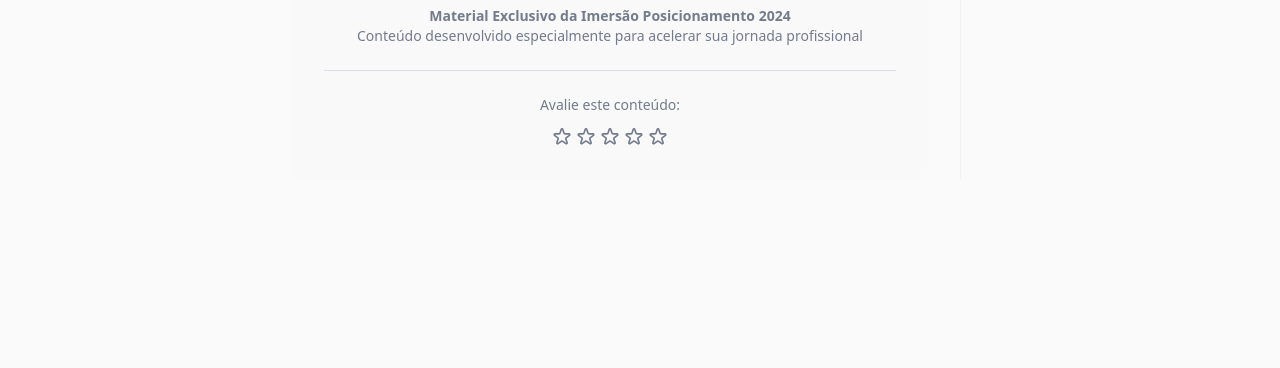
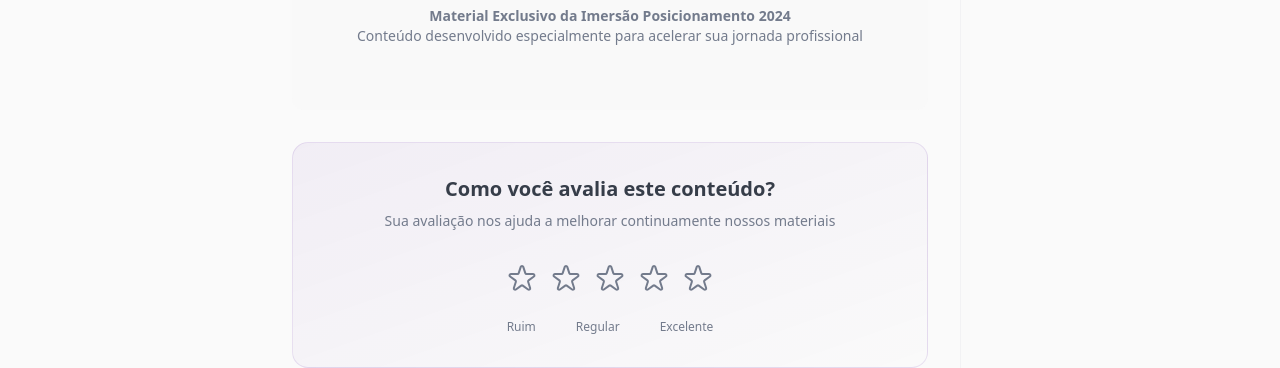
Before and after one commit to anapaulaperci/imersao, a React (Vite) app: page /palestra/1 in a window 1280 px wide. Shown: the part 1068-1436 px from the top of the page. Before the commit the page ends 1247 px from the top, so only its background shows below. Built offline with nearby package versions, Linux system fonts and the light colour scheme.

Commit message:
Refactor content evaluation section
Make the content evaluation section more visible and visually appealing.

```diff
--- a/src/pages/Palestra.tsx
+++ b/src/pages/Palestra.tsx
@@ -178,25 +178,49 @@ const Palestra = () => {
             {/* End Grid */}
 
             <div className="mt-12 p-8 bg-muted/30 rounded-xl text-center">
-              <p className="text-muted-foreground text-sm mb-6">
+              <p className="text-muted-foreground text-sm mb-8">
                 <strong>Material Exclusivo da Imersão Posicionamento 2024</strong><br />
                 Conteúdo desenvolvido especialmente para acelerar sua jornada profissional
               </p>
+            </div>
 
-              {/* User Rating */}
-              <div className="border-t border-border pt-6">
-                <p className="text-sm text-muted-foreground mb-3">Avalie este conteúdo:</p>
-                <div className="flex items-center justify-center gap-1">
+            {/* User Rating Section */}
+            <div className="mt-8 p-8 bg-gradient-to-br from-primary/5 via-primary/3 to-transparent border border-primary/10 rounded-2xl">
+              <div className="text-center">
+                <h3 className="text-xl font-semibold text-foreground mb-2">
+                  Como você avalia este conteúdo?
+                </h3>
+                <p className="text-muted-foreground text-sm mb-8">
+                  Sua avaliação nos ajuda a melhorar continuamente nossos materiais
+                </p>
+
+                <div className="flex items-center justify-center gap-3 mb-6">
                   {[1, 2, 3, 4, 5].map((star) => (
                     <button
                       key={star}
-                      className="group/star"
+                      className="group/star transition-all duration-200 hover:scale-110"
                     >
-                      <svg className="h-5 w-5 text-muted-foreground hover:text-yellow-400 transition-colors cursor-pointer" fill="none" viewBox="0 0 24 24" stroke="currentColor">
-                        <path strokeLinecap="round" strokeLinejoin="round" strokeWidth={2} d="M11.049 2.927c.3-.921 1.603-.921 1.902 0l1.519 4.674a1 1 0 00.95.69h4.915c.969 0 1.371 1.24.588 1.81l-3.976 2.888a1 1 0 00-.363 1.118l1.518 4.674c.3.922-.755 1.688-1.538 1.118l-3.976-2.888a1 1 0 00-1.176 0l-3.976 2.888c-.783.57-1.838-.197-1.538-1.118l1.518-4.674a1 1 0 00-.363-1.118l-3.976-2.888c-.784-.57-.38-1.81.588-1.81h4.914a1 1 0 00.951-.69l1.519-4.674z" />
+                      <svg
+                        className="h-8 w-8 text-muted-foreground hover:text-yellow-400 transition-colors cursor-pointer"
+                        fill="none"
+                        viewBox="0 0 24 24"
+                        stroke="currentColor"
+                      >
+                        <path
+                          strokeLinecap="round"
+                          strokeLinejoin="round"
+                          strokeWidth={1.5}
+                          d="M11.049 2.927c.3-.921 1.603-.921 1.902 0l1.519 4.674a1 1 0 00.95.69h4.915c.969 0 1.371 1.24.588 1.81l-3.976 2.888a1 1 0 00-.363 1.118l1.518 4.674c.3.922-.755 1.688-1.538 1.118l-3.976-2.888a1 1 0 00-1.176 0l-3.976 2.888c-.783.57-1.838-.197-1.538-1.118l1.518-4.674a1 1 0 00-.363-1.118l-3.976-2.888c-.784-.57-.38-1.81.588-1.81h4.914a1 1 0 00.951-.69l1.519-4.674z"
+                        />
                       </svg>
                     </button>
                   ))}
+                </div>
+
+                <div className="flex justify-center gap-2 text-xs text-muted-foreground">
+                  <span>Ruim</span>
+                  <span className="px-8">Regular</span>
+                  <span>Excelente</span>
                 </div>
               </div>
             </div>
```
